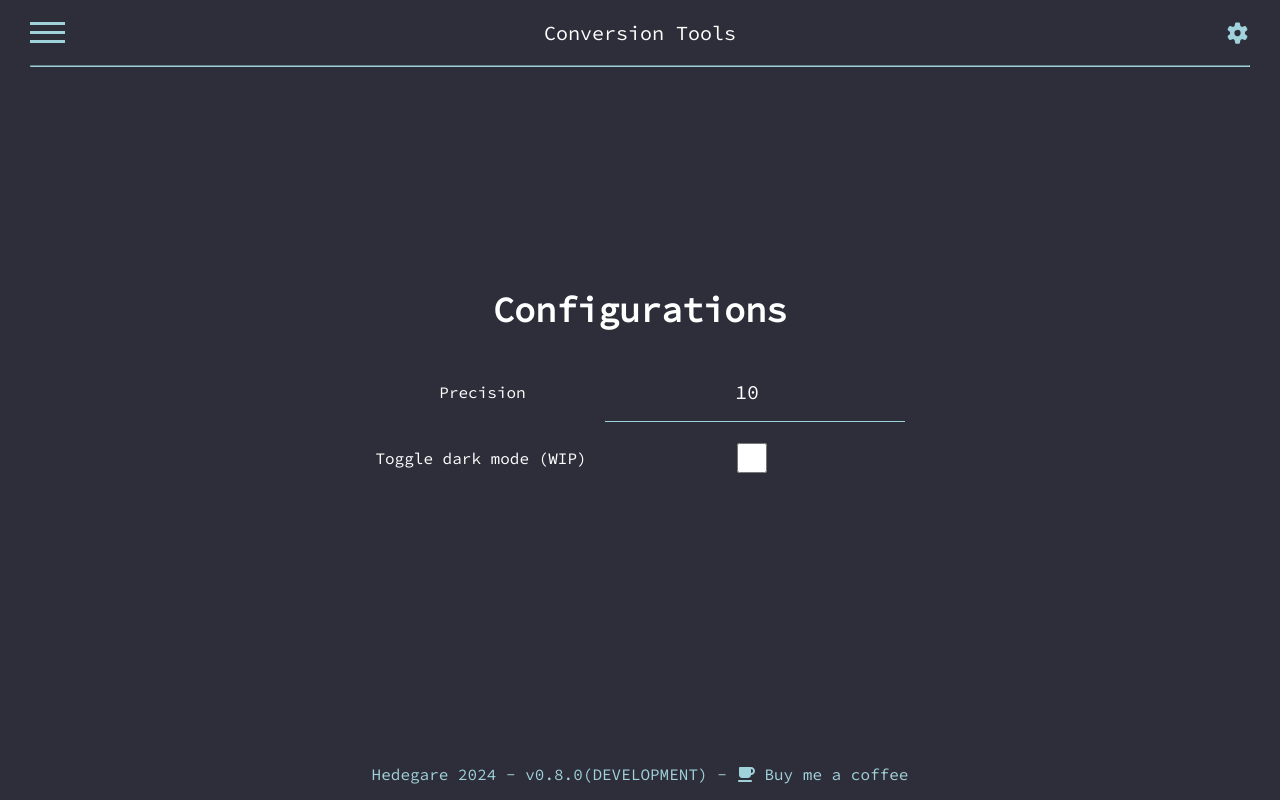
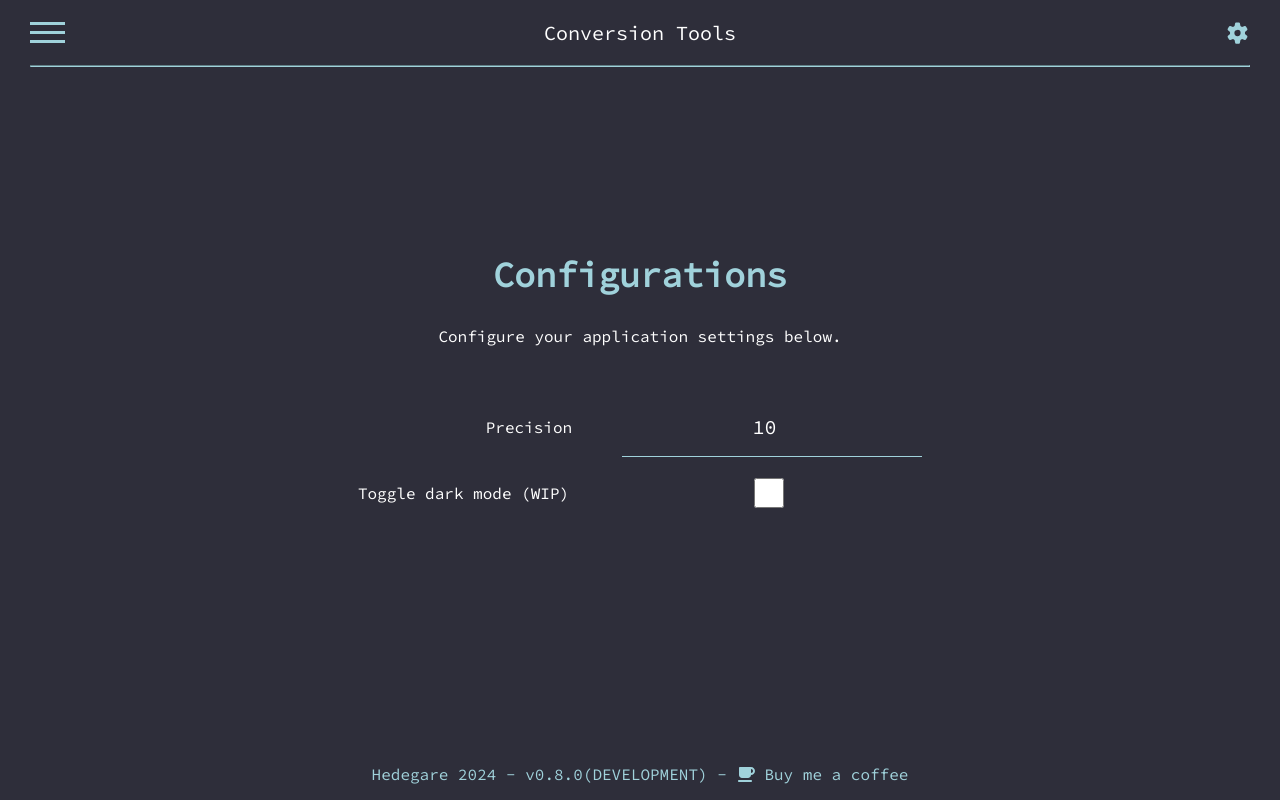
Before and after one commit to Hedevgare/conversion-tools, a Vue app: page /definitions in a window 1280 px wide. Both pictures are taken after a click on the element 1056 px from the left and 32 px from the top of the page. Built offline with nearby package versions, Linux system fonts and the light colour scheme.

Commit message:
style: Adjust definitions page styling

```diff
--- a/src/pages/Definitions.vue
+++ b/src/pages/Definitions.vue
@@ -14,13 +14,14 @@ export default {
 </script>
 
 <template>
-    <h1>Configurations</h1>
+    <h1 class="title">Configurations</h1>
+    <p class="margin-bottom-50">Configure your application settings below.</p>
     <div class="flex flex-center margin-10">
-        <p class="flex-1 padding-right-15">Precision</p>
+        <p class="flex-1 padding-right-50 text-right">Precision</p>
         <input class="input-definitions" type="number" v-model="precision" />
     </div>
     <div class="flex flex-center margin-10">
-        <p class="flex-1 padding-right-15">Toggle dark mode (WIP)</p>
+        <p class="flex-1 padding-right-50 text-right">Toggle dark mode (WIP)</p>
         <input type="checkbox" />
     </div>
 </template>
--- a/src/styles/main.css
+++ b/src/styles/main.css
@@ -337,7 +337,7 @@ input:focus {
     cursor: pointer;
 }
 
-/* Margins & Paddings */
+/* Margins, Paddings & Other helper classes */
 .margin-auto {
     margin: auto;
 }
@@ -370,6 +370,14 @@ input:focus {
     padding-right: 15px;
 }
 
+.padding-right-50 {
+    padding-right: 50px;
+}
+
+.text-right {
+    text-align: right;
+}
+
 /* Media Queries */
 @media screen and (min-width: 900px) {
     .conversion-container {
```
